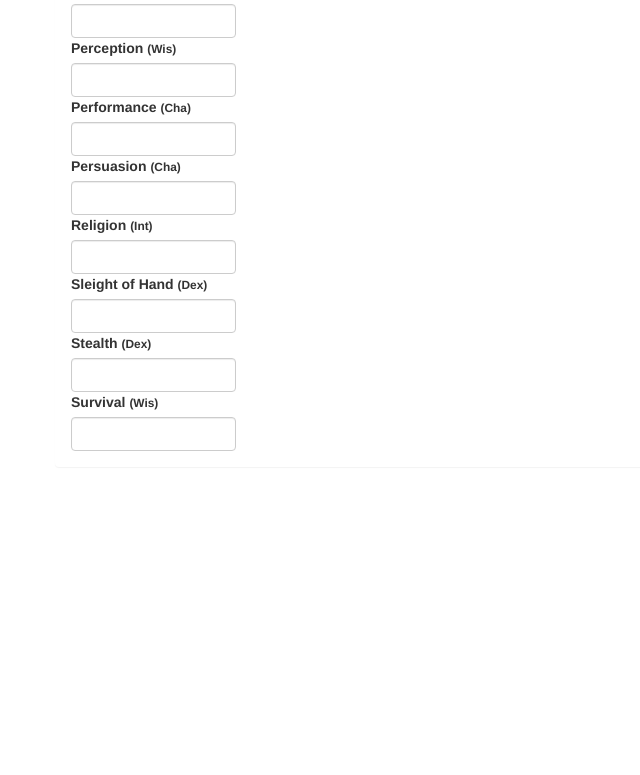
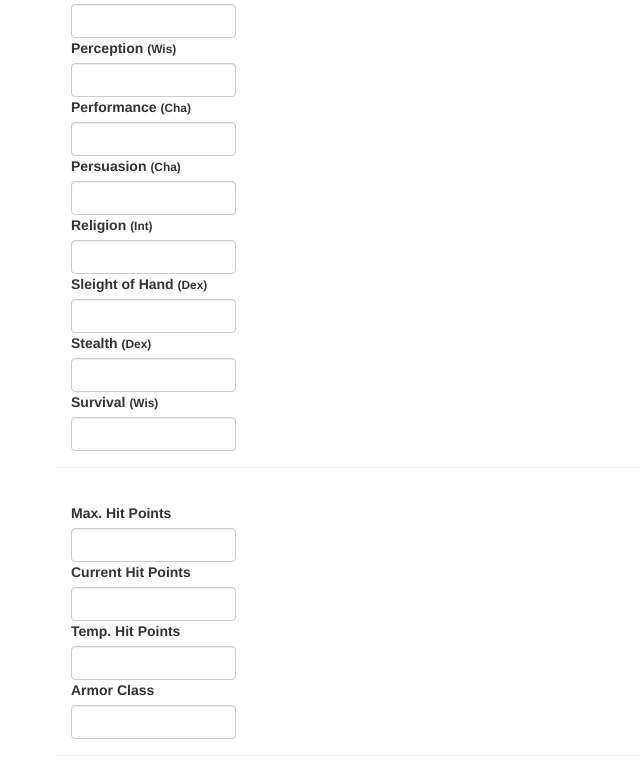
Before and after one commit to dndSquad/charSheet, a website: page index.html in a window 1280 px wide. Shown: the part 1919-2694 px from the top of the page, without its empty margins (0-640 px from the left). Before the commit the page ends 2406 px from the top, so only its background shows below. Drawn offline with nearby package versions, Linux system fonts and the light colour scheme.

Commit message:
Added Character Health Section

```diff
--- a/index.html
+++ b/index.html
@@ -184,7 +184,20 @@
                 <div class="col-xs-2 col-sm-2 col-md-2 col-lg-2"><label for="charSurvival">Survival <small>(Wis)</small></label><input id="charSurvival" type="text" class="form-control"></div>
             </div>
         </div>
-
+        <div class="container panel panel-body" id="charAcHealthSection">
+            <div class="row">
+                <div class="col-xs-2 col-sm-2 col-md-2 col-lg-2"><label for="charMaxHealth">Max. Hit Points</label><input id="charMaxHealth" type="text" class="form-control"></div>
+            </div>
+            <div class="row">
+                <div class="col-xs-2 col-sm-2 col-md-2 col-lg-2"><label for="charCurrentHealth">Current Hit Points</label><input id="charCurrentHealth" type="text" class="form-control"></div>
+            </div>
+            <div class="row">
+                <div class="col-xs-2 col-sm-2 col-md-2 col-lg-2"><label for="charTempHealth">Temp. Hit Points</label><input id="charTempHealth" type="text" class="form-control"></div>
+            </div>
+            <div class="row">
+                <div class="col-xs-2 col-sm-2 col-md-2 col-lg-2"><label for="charAc">Armor Class</label><input id="charAc" type="text" class="form-control"></div>
+            </div>
+        </div>
     </div>
 
 
```
